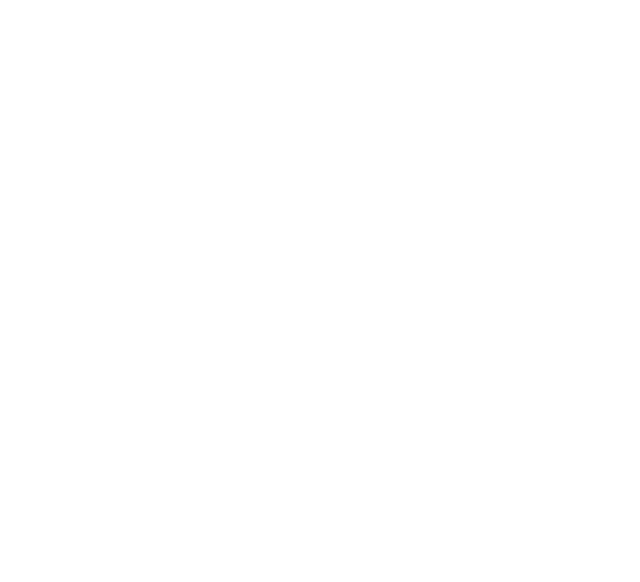
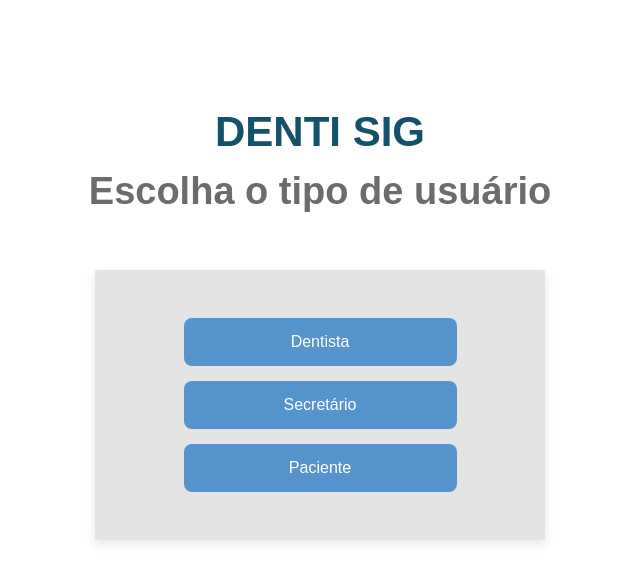
Before and after one commit to reskyz1/Denti-SIG, an Angular app in the folder web/Denti-SIG/: page /register in a window 1280 px wide. Before the commit this address led to /. Shown: the top 582 px of the page, without its empty margins (320-960 px from the left). Built offline with nearby package versions, Linux system fonts and the light colour scheme.

Commit message:
tela de escolha do tipo de usuário para cadastro

```diff
--- a/web/Denti-SIG/src/app/app.routes.ts
+++ b/web/Denti-SIG/src/app/app.routes.ts
@@ -1,7 +1,9 @@
 import { Routes } from '@angular/router';
 import { LoginComponent } from './features/auth/login/login.component';
+import { RegisterComponent } from './features/auth/register/register.component';
 
 export const routes: Routes = [
     { path: '', redirectTo: 'login', pathMatch: 'full' },
     { path: 'login', loadComponent: () => import('./features/auth/login/login.component').then(m => m.LoginComponent) },
+    {path: 'register', loadComponent: () => import('./features/auth/register/register.component').then(m => m.RegisterComponent)}
 ];
--- /dev/null
+++ b/web/Denti-SIG/src/app/features/auth/register/register.component.html
@@ -0,0 +1,12 @@
+
+<div class = "register_component">
+<div class = "title">
+    <h1>DENTI SIG</h1>
+    <h2>Escolha o tipo de usuário</h2>
+</div>
+<div class="card">
+    <button>Dentista</button>
+    <button>Secretário</button>
+    <button>Paciente</button>
+</div>
+</div>
--- /dev/null
+++ b/web/Denti-SIG/src/app/features/auth/register/register.component.scss
@@ -0,0 +1,48 @@
+.register_component{
+    text-align: center;
+    font-family: Arial, sans-serif;
+    padding-top: 100px;
+    color: #333;
+}
+
+
+.title{
+    h1{
+         color: #14516B;
+         font-size: 42px;
+         font-weight: bold;
+    }
+    h2{
+        color: #6d6c6c;
+        font-size: 38px;
+        font-weight: bold;
+        margin-bottom: 5px;
+    }
+}
+
+.register_component .card{
+    background-color: #E4E4E4;
+    padding: 30px;
+    width: 450px;
+    height: 270px;
+    display: flex;
+    flex-direction: column;
+    justify-content: center;
+    gap: 15px;
+    align-items: center;
+    box-shadow: 0 4px 10px rgba(0, 0, 0, 0.1);
+    margin: 0 auto;
+    margin-top: 50px;
+}
+
+.register_component .card button{
+  background-color: #5594CD; /* azul escuro */
+  color: white;
+  border: none;
+  padding: 12px 24px;
+  border-radius: 8px;
+  font-size: 16px;
+  cursor: pointer;
+  transition: background-color 0.3s;
+  width: 70%; /* botão ocupa toda a largura do card */
+}
```
Also changed, not shown: web/Denti-SIG/src/app/features/auth/register/register.component.ts (added, +12 -0 lines), 1 other file (tests, documents, lock files or other folders).
